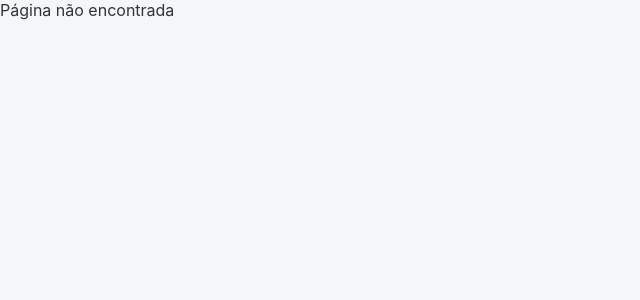
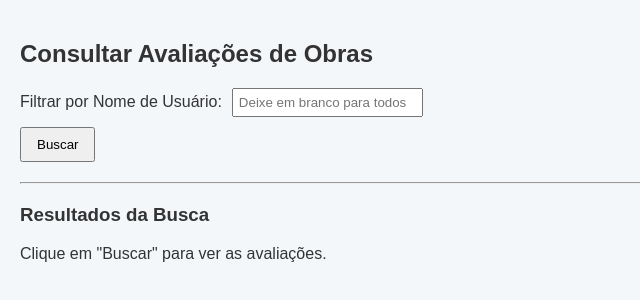
Before and after one commit to pedroguswander/projeto_bd, a React (Create React App) app in the folder frontend/: page /ver-detalhes-avaliacao in a window 1280 px wide. Shown: the top 300 px of the page, without its empty margins (0-640 px from the left). Built offline with nearby package versions, Linux system fonts and the light colour scheme; what chartjs-plugin-datalabels would draw is missing.

Commit message:
[feat] consulta com view na interface

```diff
--- /dev/null
+++ b/frontend/src/components/VerDetalheAvaliacao.jsx
@@ -0,0 +1,135 @@
+import React, { useState } from 'react';
+import { useDetalheAvaliacao } from '../hooks/useDetalheAvaliacao';
+
+// Componente para renderizar a tabela de resultados
+const TabelaResultados = ({ dados }) => {
+    if (dados.length === 0) {
+        return <p>Nenhuma avaliação encontrada para este filtro.</p>;
+    }
+
+    // Formata a data para um padrão legível
+    const formatarData = (dataString) => {
+        // Adiciona 'T00:00:00' para garantir que a data seja interpretada corretamente
+        // se a string for apenas YYYY-MM-DD, evitando problemas de fuso horário.
+        const data = new Date(dataString + 'T00:00:00');
+        return data.toLocaleDateString('pt-BR');
+    };
+
+    return (
+        <table style={{ width: '100%', borderCollapse: 'collapse', marginTop: '20px' }}>
+            <thead>
+                <tr style={{ backgroundColor: '#f4f4f4' }}>
+                    <th style={styles.th}>Usuário</th>
+                    <th style={styles.th}>Obra</th>
+                    <th style={styles.th}>Gênero</th>
+                    <th style={styles.th}>Nota</th>
+                    <th style={styles.th}>Data</th>
+                    <th style={styles.th}>Comentário</th>
+                </tr>
+            </thead>
+            <tbody>
+                {dados.map((item, index) => (
+                    <tr key={index} style={styles.tr}>
+                        <td style={styles.td}>{item.nome_usuario}</td>
+                        <td style={styles.td}>{item.titulo_obra}</td>
+                        <td style={styles.td}>{item.nome_genero}</td>
+                        <td style={styles.td}>{item.nota.toFixed(1)}</td>
+                        <td style={styles.td}>{formatarData(item.data_avaliacao)}</td>
+                        <td style={styles.td}>{item.comentario_avaliacao}</td>
+                    </tr>
+                ))}
+            </tbody>
+        </table>
+    );
+};
+
+// Componente principal
+export const VerDetalheAvaliacao = () => {
+    // Estado para o campo de input (controlado)
+    const [nomeUsuarioInput, setNomeUsuarioInput] = useState('');
+
+    // Estado para o filtro que será *realmente* enviado para a query
+    const [filtroAtivo, setFiltroAtivo] = useState('');
+
+    // Estado para controlar se a busca já foi disparada pelo menos uma vez
+    const [foiBuscado, setFoiBuscado] = useState(false);
+
+    // Usa o hook customizado
+    // A query só será executada (enabled: true) quando 'foiBuscado' for true.
+    const { data, isLoading, isError, error } = useDetalheAvaliacao(filtroAtivo, foiBuscado);
+
+    // Função chamada ao submeter o formulário
+    const handleSubmit = (event) => {
+        event.preventDefault(); // Impede o recarregamento da página
+        setFiltroAtivo(nomeUsuarioInput); // Define o filtro ativo com o valor do input
+        setFoiBuscado(true); // Habilita a execução da query
+    };
+
+    return (
+        <div style={{ padding: '20px', fontFamily: 'Arial, sans-serif' }}>
+            <h2>Consultar Avaliações de Obras</h2>
+
+            <form onSubmit={handleSubmit}>
+                <div style={{ marginBottom: '10px' }}>
+                    <label htmlFor="nome_usuario">
+                        Filtrar por Nome de Usuário:
+                    </label>
+                    <input
+                        type="text"
+                        id="nome_usuario"
+                        value={nomeUsuarioInput}
+                        onChange={(e) => setNomeUsuarioInput(e.target.value)}
+                        placeholder="Deixe em branco para todos"
+                        style={{ marginLeft: '10px', padding: '5px' }}
+                    />
+                </div>
+                <button
+                    type="submit"
+                    disabled={isLoading}
+                    style={{ padding: '8px 15px', cursor: 'pointer' }}
+                >
+                    {isLoading ? 'Buscando...' : 'Buscar'}
+                </button>
+            </form>
+
+            <hr style={{ margin: '20px 0' }} />
+
+            <h3>Resultados da Busca</h3>
+
+            {/* Renderização condicional dos resultados */}
+            {isLoading && <p>Carregando dados...</p>}
+
+            {isError && (
+                <p style={{ color: 'red' }}>
+                    Erro ao buscar dados: {error.message}
+                </p>
+            )}
+
+            {/* Se 'data' existe (busca concluída com sucesso), renderiza a tabela */}
+            {data && <TabelaResultados dados={data} />}
+
+            {/* Mensagem inicial antes da primeira busca */}
+            {!foiBuscado && !isLoading && <p>Clique em "Buscar" para ver as avaliações.</p>}
+        </div>
+    );
+};
+
+// Estilos simples para a tabela
+const styles = {
+    th: {
+        border: '1px solid #ddd',
+        padding: '8px',
+        textAlign: 'left',
+    },
+    td: {
+        border: '1px solid #ddd',
+        padding: '8px',
+    },
+    tr: {
+        '&:nth-child(even)': {
+            backgroundColor: '#f9f9f9'
+        }
+    }
+};
+
+export default VerDetalheAvaliacao;
--- /dev/null
+++ b/frontend/src/hooks/useDetalheAvaliacao.jsx
@@ -0,0 +1,51 @@
+import { useQuery } from '@tanstack/react-query';
+import axios from 'axios';
+
+// A URL base da sua API
+const API_URL = 'http://localhost:8080/api/detalhe-avaliacoes';
+
+/**
+ * Função que busca os dados na API.
+ * Ela será chamada pelo useQuery.
+ */
+const fetchDetalhes = async (nomeUsuario) => {
+    try {
+        const response = await axios.get(`${API_URL}/filter`, {
+            params: {
+                // O axios vai transformar isso em: /filter?nome_usuario=valor
+                // Se nomeUsuario for "" ou undefined, o axios pode omiti-lo ou enviar vazio,
+                // o que funciona com o `required = false` do seu backend.
+                nome_usuario: nomeUsuario
+            }
+        });
+        // Retorna os dados da resposta (a lista de DetalheAvaliacaoDTO)
+        return response.data;
+    } catch (error) {
+        // Lança o erro para o useQuery capturar
+        throw new Error('Falha ao buscar avaliações: ' + (error.response?.data?.message || error.message));
+    }
+};
+
+/**
+ * Hook customizado para buscar os detalhes das avaliações.
+ *
+ * @param {string} nomeUsuario - O nome do usuário para filtrar (pode ser vazio).
+ * @param {boolean} enabled - Flag para controlar se a query deve ser executada.
+ */
+export const useDetalheAvaliacao = (nomeUsuario, enabled) => {
+    return useQuery({
+        // 1. queryKey: Chave única para esta query.
+        // O React Query usa isso para cache.
+        // Inclui 'nomeUsuario' para que a query seja refeita se o filtro mudar.
+        queryKey: ['detalhesAvaliacao', nomeUsuario],
+
+        // 2. queryFn: A função que busca os dados.
+        queryFn: () => fetchDetalhes(nomeUsuario),
+
+        // 3. enabled: Controla a execução da query.
+        // Só vai executar quando 'enabled' for true.
+        // Isso impede que a query rode ao carregar a página,
+        // esperando o usuário clicar em "Buscar".
+        enabled: enabled,
+    });
+};
--- a/frontend/src/index.js
+++ b/frontend/src/index.js
@@ -3,6 +3,7 @@ import ReactDOM from 'react-dom/client';
 import './index.css';
 import Home from './pages/Home';
 import InserirUsuario from './components/InserirUsuario';
+import VerDetalheAvaliacao from './components/VerDetalheAvaliacao';
 
 import reportWebVitals from './reportWebVitals';
 import {BrowserRouter} from "react-router-dom";
@@ -18,6 +19,11 @@ const router = createBrowserRouter([
   {
     path: '/inserir-usuario',
     element: <InserirUsuario onClose={() => {}} />,
+    errorElement: <div>Página não encontrada</div>,
+  },
+    {
+    path: '/ver-detalhes-avaliacao',
+    element: <VerDetalheAvaliacao />,
     errorElement: <div>Página não encontrada</div>,
   },
 ]);
```
Also changed, not shown: 2 other files (tests, documents, lock files or other folders).
